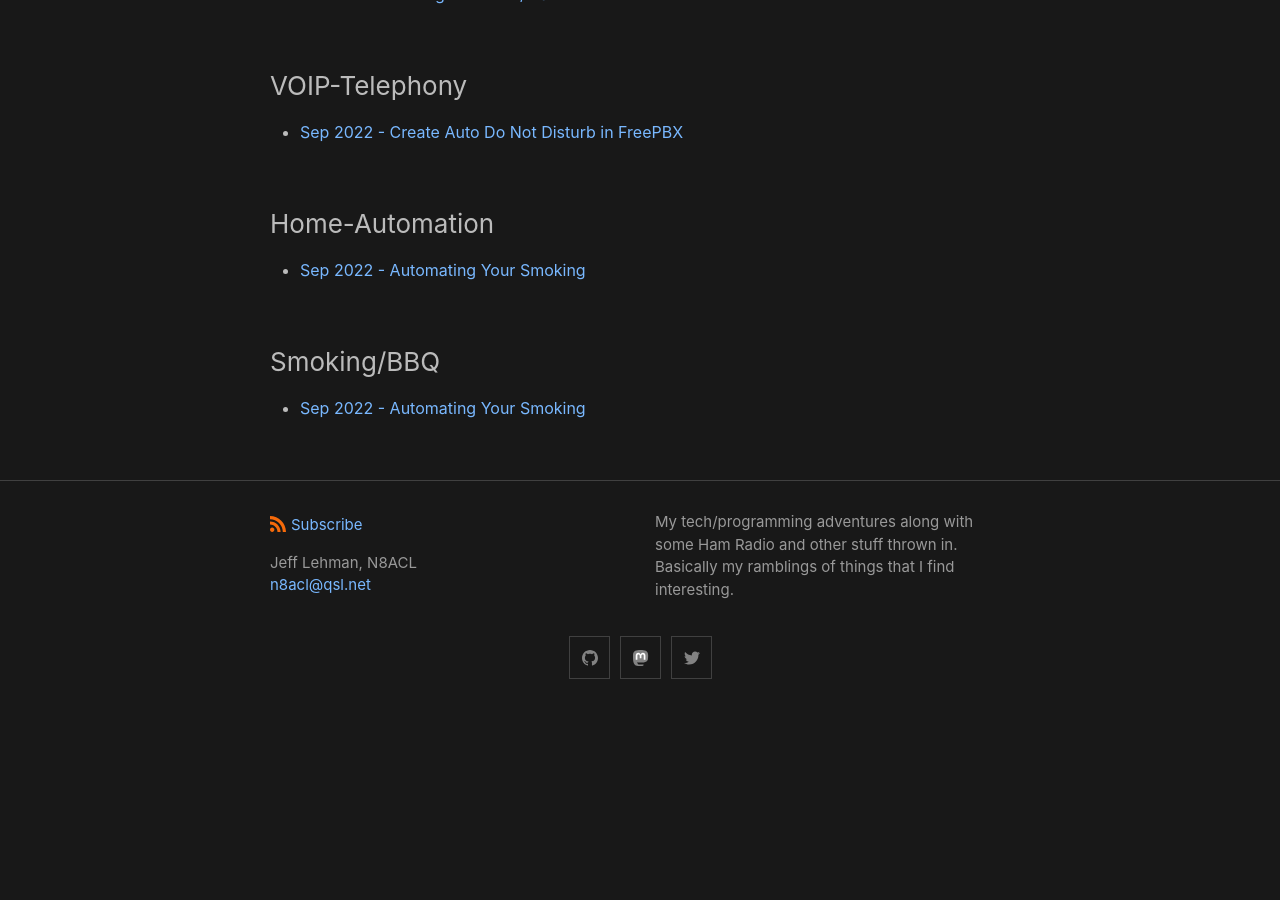
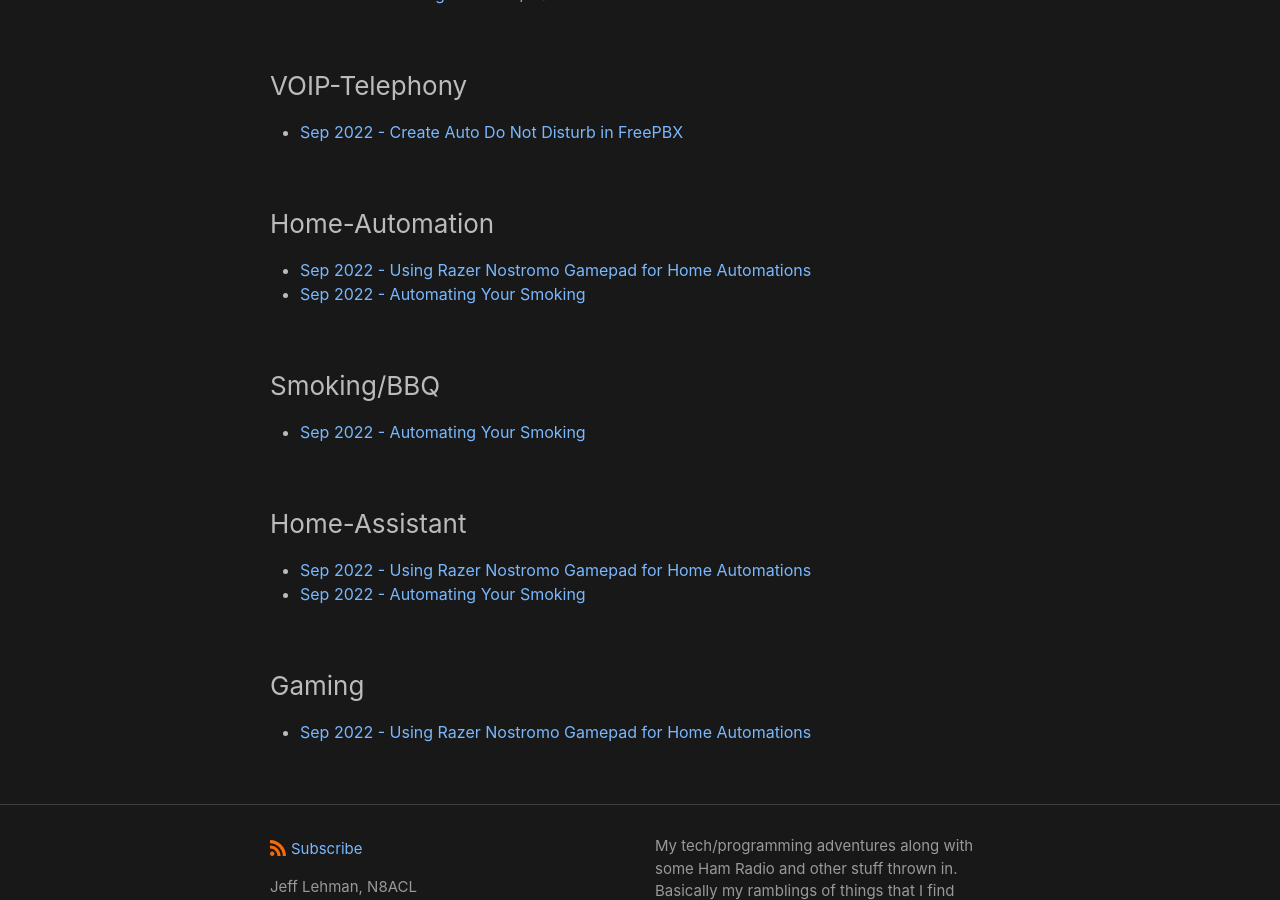
Before and after one commit to n8acl/n8acl.github.io, a Jekyll site: the page built from archive.html, in a window 1280 px wide and 900 px high, scrolled down 506 px. Built offline with Jekyll 4.4.1, drawn with Linux system fonts in a browser that asks for light colours; before the commit the page ends 1220 px from its top, so only the background shows below that; part of the change alters nothing that is shown.

Commit message:
New Post - Using a Razer Nostromo Gamepad for Home Automations - 09152022

````diff
--- a/_posts/2022-09-02-automating-your-smoking.md
+++ b/_posts/2022-09-02-automating-your-smoking.md
@@ -1,8 +1,8 @@
 ---
 layout: post
 title: "Automating Your Smoking"
-tags: ["Home-Automation","Smoking/BBQ"]
-categories: ["Home-Automation","Smoking/BBQ"]
+tags: ["Home-Automation","Smoking/BBQ", "Home-Assistant"]
+categories: ["Home-Automation","Smoking/BBQ", "Home Assistant"]
 ---
 
 ## Introduction
--- /dev/null
+++ b/_posts/2022-09-15-using-razer-nostromo-gamepad-for-home-automations.md
@@ -0,0 +1,72 @@
+---
+layout: post
+title: "Using Razer Nostromo Gamepad for Home Automations"
+tags: ["Home-Automation","Gaming", "Home-Assistant"]
+categories: ["Home-Automation","Gaming", Home-Assistant]
+---
+
+## Introduction
+
+I used to play alot of online games. And I mean alot! There is about 8 years of my life that I dedicated (read: was addicited) to ***World of Warcraft***. So alot of gaming time. When I was hardcore gaming though, I got my hands on a Razer Nostromo Gamepad. If you don't know what a gamepad is (also called a speedpad or gaming keypad) this is a little device that has a directional thumb wheel to help you move around and any number of keys that are right under your fingers. Basically, this, paired with a mouse, allowed you to cast your spells and run around without having to take your fingers off the keys. It helped with spell rotation and helped to speed up timing for example. You didn;t have to search the keyboard for the keys you needed since they were all right there under your fingertips.
+
+Over time, my priorities shifted and I got away from gaming as much, but stilled played some video games here and there. Recently, my Brother-In-Law convinced me to download and play a game he had found called ***7 Days to Die***. It's a post zombie apocalypic survival crafting game (think Minecraft meets The Walking Dead meets an MMO). It's kind of a fun game, but the controls on the keyboard were a little cumbersome. So I remembered I still had this Nostromo kicking around in a box and dug it out. Now I am playing this new game with this old game pad.
+
+But now I have this additional peripheral living on my desk. I start looking at it the other day and thought to myself "Can I use this for other things other then gaming? Would this be useful in my work?" And then I realized, yes I could. For example. It's been almost 3 years since most of us started working from home. Some of us permanently. But since we also have families and meetings to balance, many have come up with a variant of a meeting status light to tlet the other people in the house know that now is not a good time to come ask Mommy/Daddy for a sandwich. I even built a variant of my own using a Raspberry Pi, Blinkt! hat, MQTT and Home Assistant. While I can make it automatically change using Home Assistant when I get into a Zoom meeting, there are times where I need to manually kick the light when I answer the phone.
+
+So for a while I was just clicking a button on a computer screen or using my phone or the Alexa sitting on my desk to change the color. But I needed a quicker way. And since I had a hunk of computer equipment with ALOT of programmable buttons on it, I thought it would be nice to be able to hit a button and have the lights change.
+
+So now during the working day, I switch keybind modes on the gamepad and I can use the buttons to fire automations in Home Assistant that let me control not only the meeting light, but my desk lamp, and other lights in the house, all with the push of a button. After work, when it's time to game, I just switch keybinds again to the correct profile for the game I am playing and I am offf to killing zombie hordes.
+
+This will work with other gaming pads no doubt, but since I have a Nostromo, that is what I am going to talk to in this article.
+
+## TL;DR
+
+Sadly, the Nostromo I have is not supported on Linux. Newer versions of the pad are, but this particular one is to old to work. Plus, all the open source Linux Drivers/control applications I found did not support programming the keys. They only supported controling the RGB lights on the devices. This Nostromo I have only has one color light and it is usually off unless I am playing late at night. So this for this project, I had to leave my gaming machine living in Windows. But that is a sacrifice I am willing to make for the advancement of cool geeky stuff.
+
+After getting the Razer Synapse software installed on my gaming machine for the Nostromo (which is a seperate machine on my desk from my primary computer and work computers), I started looking at the software and found that you can set the buttons to be programmed to launch applications. This is what gave me the idea to go down this path. Knowing the Home Assistant can use Webhooks as triggers for automations, I created a set of batch files that are triggered based on the button pressed. All these batch files have in them are curl commands to touch the Webhooks in Home Assistant, which in turn fires the automation that toggles the switches.
+
+Lets look at one example of an automation I created for this. The example I will use is turning my desk lamp on and off.
+
+## Software Used
+
+* Home Assistant Version 20220907.0-latest
+* Razer Synapse Software Version 2
+* Windows 10
+
+## Creating the Automations
+
+The first thing I needed after setting up the Razer Synapse software, was a set of automations with Webhook triggers in Home Assistant. To do this:
+
+* I went into Home Assistant and created a new automation (used a blank one to start)
+* I set ```Trigger``` for ```Webhook``` and gave it the ```Webhook ID``` of ```jeff_desk_lamp```
+* I then set an action to ```Call Service```, ```Toggle Switch``` and then chose the switch for my desk lamp.
+* I saved the automation and called it ```Gamepad - Toggle Jeff Desk Lamp``` so I knew what it was later.
+* After saving the automation, I went back in and copied the Webhook URL from the ```Webhook ID``` field. By doing this, you get the whole URL. In the lastest verison of Home Assistant, there is a little copy icon at the right hand side of the field. Clicking this will copy the webhook URL to your clipboard (it will be similiar to http://10.0.0.1/api/webhook/jeff_desk_lamp or whatever ID you gave it.)
+
+Keep this webhook URL you will need it in the next step.
+
+## Create the control Batch File
+
+Now I went in and created a new batch file on my Windows Machine (I called mine toggle_jeff_desk_lamp.bat) and in this file all I have is one line that looks like this:
+
+```bat
+curl -X POST http://10.0.0.1/api/webhook/jeff_desk_lamp
+```
+
+This is a curl request to post a request to the URL of ```http://10.0.0.1/api/webhook/jeff_desk_lamp``` that I copied from Home Assistant in the Webhook ID Field.
+
+That is all that is needed at a minimum for this to work.
+
+## Configure the Nostromo
+
+Once I had the batch file setup, I went into the Razer Synapse software, set the keybind map to the one I wanted to use for automations, then I selected the key I wanted to assign this new function to, selected ```Launch Application``` and then found the batch file I just created. As soon as I hit save, the button was programmed and ready to go.
+
+At this point I just hit the button on the pad and the light turned off. I hit it again and it turned back on.
+
+## Wrap Up
+
+And that's it. It was a super easy solution for a task that I wanted to complete. After I created that automation, I created more to turn other lights on and off from my game pad. Now I have quick, easy control over things in the house and I am utilizing a piece of computer equipment that is already living on my desk now. I was really excited at the possibilites for this.
+
+This has peaked my interest in trying to find other ways to use this. There are so many possibilities to be able to include this into my work flow.
+
+Enjoy! Till next time!
````
